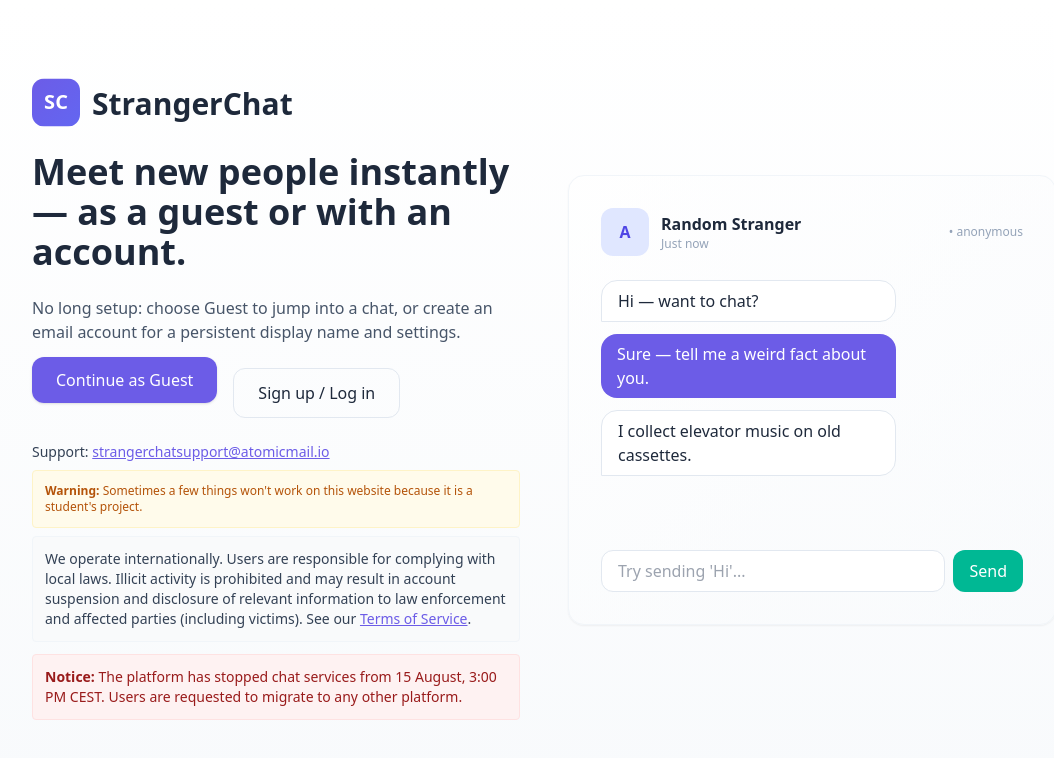
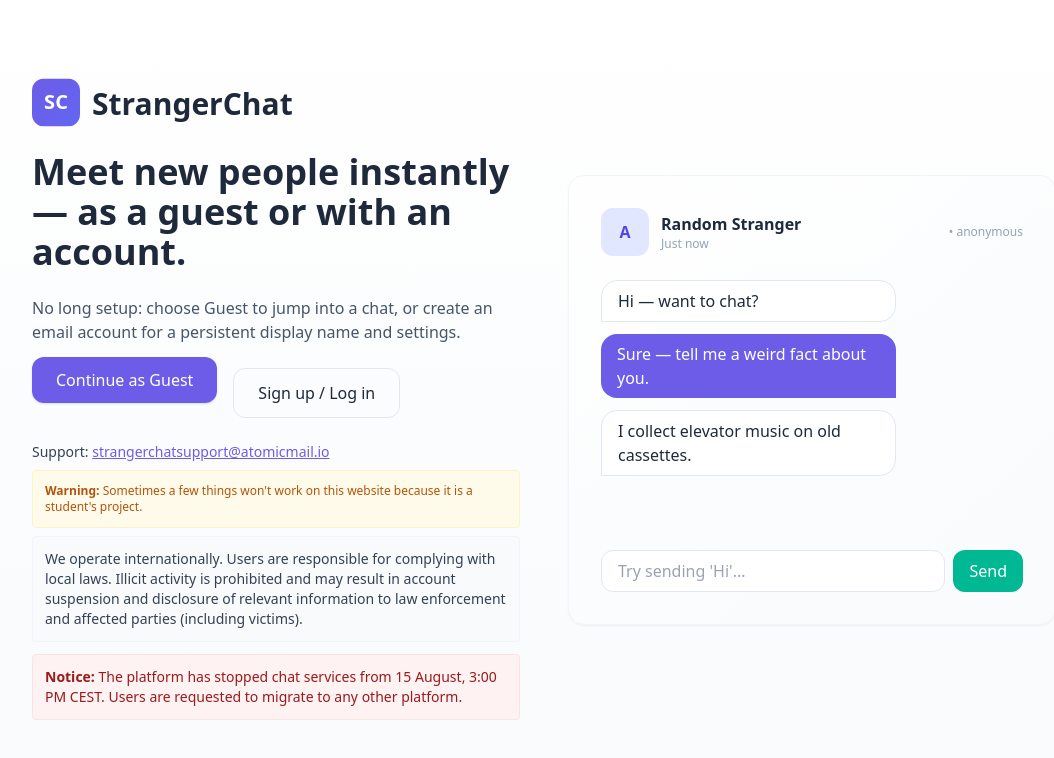
Before and after one commit to aarohi0908/supabasechat, a Next.js app: page / in a window 1280 px wide. Shown: the top 758 px of the page, without its empty margins (96-1150 px from the left). Built offline with nearby package versions, Linux system fonts and the light colour scheme.

Commit message:
chore: remove 'see our terms of service' from legal notice

```diff
--- a/pages/index.tsx
+++ b/pages/index.tsx
@@ -53,7 +53,7 @@ export default function Home() {
               </div>
 
               <div className="mt-2 text-sm text-slate-700 bg-gray-50 border border-slate-100 p-3 rounded">
-                We operate internationally. Users are responsible for complying with local laws. Illicit activity is prohibited and may result in account suspension and disclosure of relevant information to law enforcement and affected parties (including victims). See our <a href="/terms" className="text-primary underline">Terms of Service</a>.
+                We operate internationally. Users are responsible for complying with local laws. Illicit activity is prohibited and may result in account suspension and disclosure of relevant information to law enforcement and affected parties (including victims).
               </div>
 
               <div className="mt-3 text-sm text-red-800 bg-red-50 border border-red-100 p-3 rounded">
```
